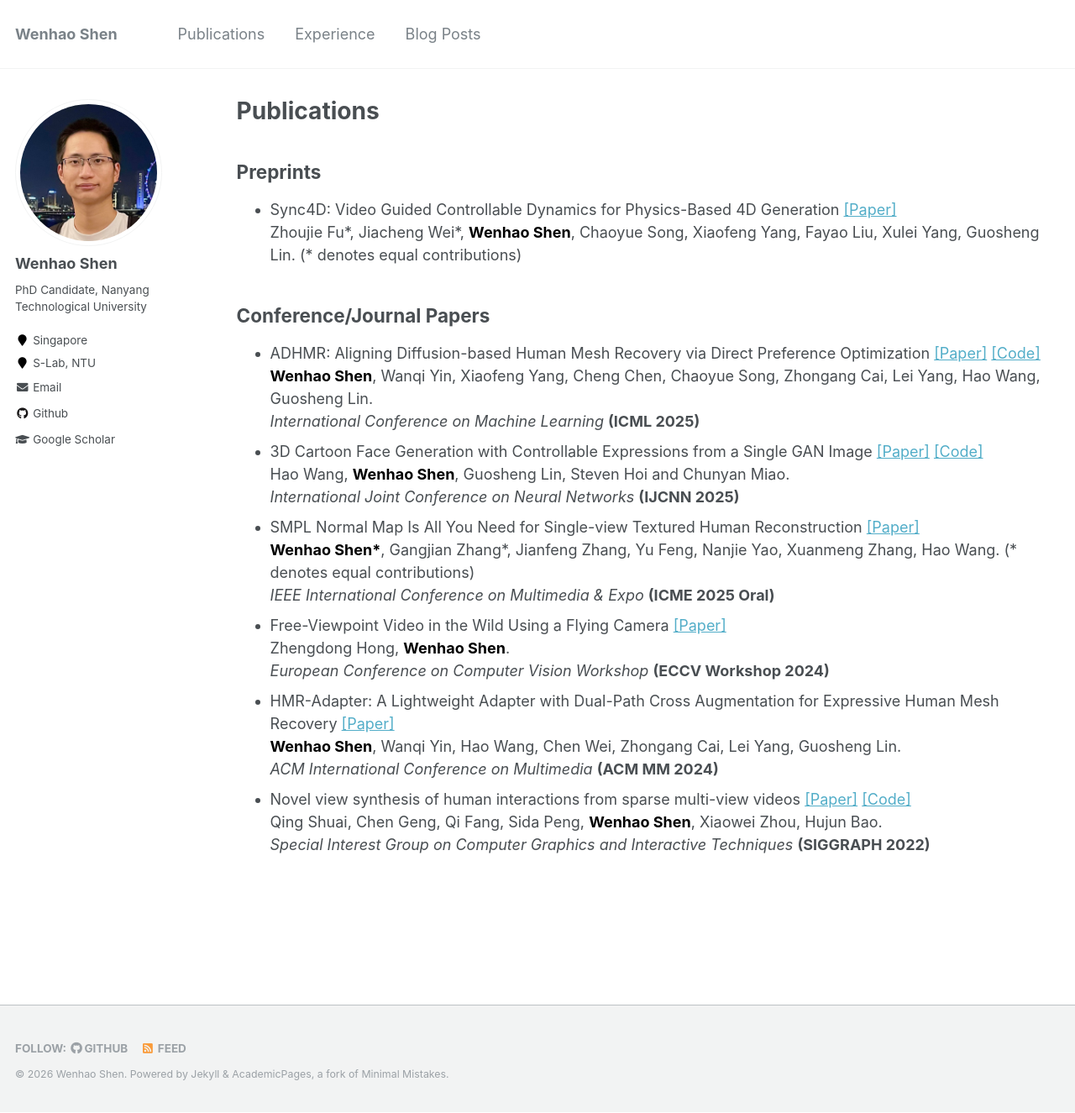
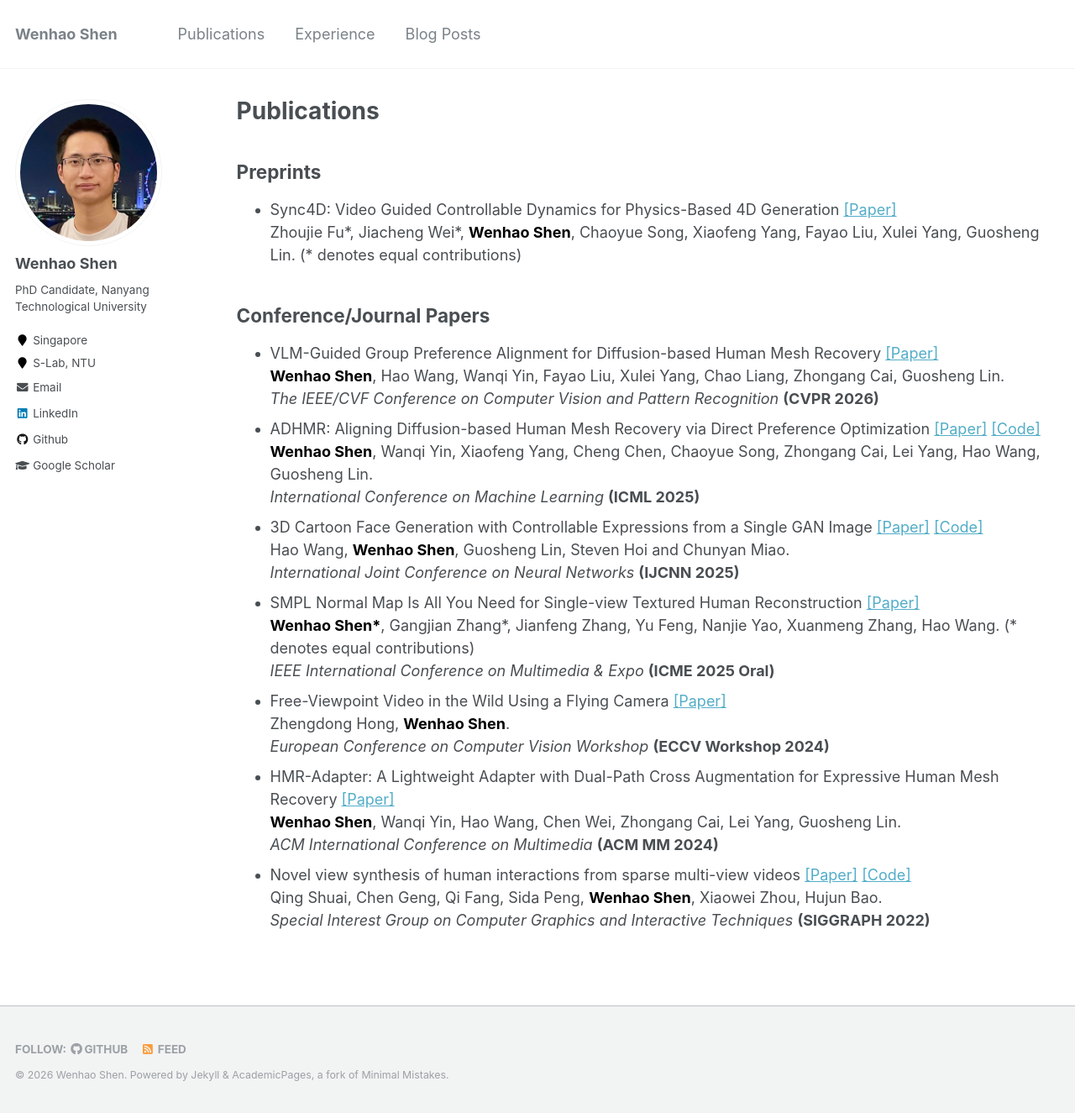
Before and after one commit to shenwenhao01/shenwenhao01.github.io, a Jekyll site: the page built from _pages/publications.md, in a window 1280 px wide and 1325 px high. Shown: the whole window at 84% size. Built offline with Jekyll 4.4.1, drawn with Linux system fonts in a browser that asks for light colours.

Commit message:
update 2026.02.24

```diff
--- a/_config.yml
+++ b/_config.yml
@@ -102,7 +102,7 @@ author:
   instagram        :
   impactstory      : #"https://profiles.impactstory.org/u/xxxx-xxxx-xxxx-xxxx"
   lastfm           :
-  linkedin         : #""
+  linkedin         : "www.linkedin.com/in/wenhao-shen-252584231"
   orcid            : #"https://orcid.org/0000-0003-4125-6152"
   pinterest        :
   soundcloud       :
--- a/_layouts/default.html
+++ b/_layouts/default.html
@@ -9,6 +9,11 @@ layout: compress
   <head>
     {% include head.html %}
     {% include head/custom.html %}
+    <link rel="apple-touch-icon" sizes="180x180" href="/assets/icons/apple-touch-icon.png">
+    <link rel="icon" type="image/png" sizes="32x32" href="/assets/icons/favicon-32x32.png">
+    <link rel="icon" type="image/png" sizes="16x16" href="/assets/icons/favicon-16x16.png">
+    <link rel="manifest" href="/site.webmanifest">
+    <link rel="shortcut icon" href="/favicon.ico">
   </head>
 
   <body>
--- a/_pages/publications.md
+++ b/_pages/publications.md
@@ -19,6 +19,15 @@ author_profile: true
 ## Conference/Journal Papers
 
 <ul>
+
+<li>
+  VLM-Guided Group Preference Alignment for Diffusion-based Human Mesh Recovery <a href="https://arxiv.org/abs/2602.19180">[Paper]</a>
+  <br/>
+  <strong><font color="black">Wenhao Shen</font></strong>, Hao Wang, Wanqi Yin, Fayao Liu, Xulei Yang, Chao Liang, Zhongang Cai, Guosheng Lin.
+  <br/><i>The IEEE/CVF Conference on Computer Vision and Pattern Recognition</i>
+    <strong>(CVPR 2026)</strong><br>
+</li>
+
 
 <li>
   ADHMR: Aligning Diffusion-based Human Mesh Recovery via Direct Preference Optimization <a href="https://arxiv.org/abs/2505.10250">[Paper]</a> <a href="https://github.com/shenwenhao01/ADHMR">[Code]</a>
```
Also changed, not shown: _pages/experience.md (+4 -17 lines), assets/icons/apple-touch-icon.png (added), assets/icons/favicon-16x16.png (added), assets/icons/favicon-32x32.png (added), assets/icons/favicon.ico (added).
